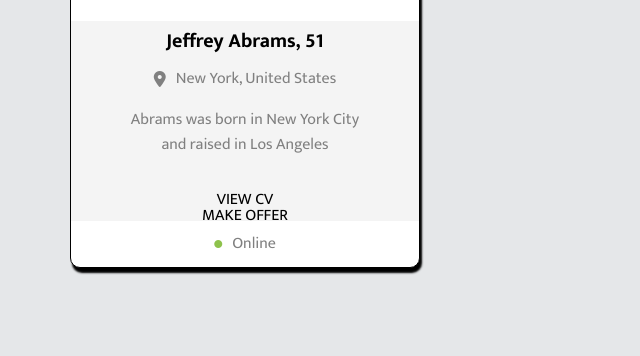
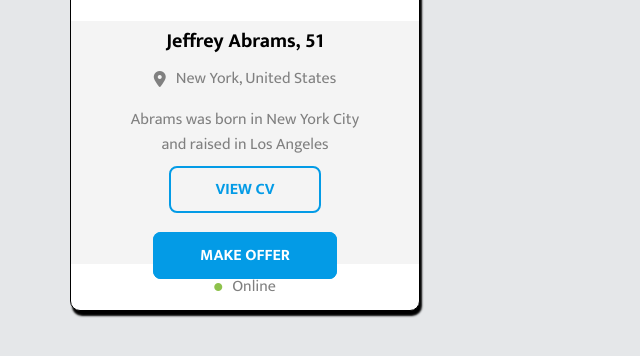
Before and after one commit to kiz0r/userCard_1, a plain HTML site: page index.html in a window 1280 px wide. Shown: the part 240-596 px from the top of the page, without its empty margins (0-640 px from the left). Drawn offline with Linux system fonts and the light colour scheme.

Commit message:
try to fix links

```diff
--- a/css/style.css
+++ b/css/style.css
@@ -57,7 +57,6 @@ a:visited {
 
 .mainInfo {
   background-color: #f4f4f4;
-  height: 200px;
 }
 
 .userName {
@@ -83,13 +82,27 @@ a:visited {
 
 .links {
   list-style: none;
-  margin-top: 25px;
 }
 
 .link {
-  padding: 15px 10px;
+  border: 2px solid #039be6;
+  font-weight: 700;
+  border-radius: 8px;
+  padding: 8px 45px;
 }
 
+.cv-wrapper {
+  margin-top: 15px;
+  margin-bottom: 50px;
+}
+
+.cv {
+  color: #039be6;
+}
+
+.offer {
+  background-color: #039be6;
+}
 .flex-wrap {
   display: flex;
   justify-content: center;
--- a/index.html
+++ b/index.html
@@ -44,11 +44,11 @@
             Abrams was born in New York City and raised in Los Angeles
           </p>
           <ul class="links">
-            <li class="link-wrap">
-              <a href="" class="link cv">View CV</a>
+            <li class="link-wrap cv-wrapper">
+              <a href="#" class="link cv">View CV</a>
             </li>
             <li class="link-wrap">
-              <a href="" class="link offer">Make Offer</a>
+              <a href="#" class="link offer">Make Offer</a>
             </li>
           </ul>
         </div>
```
